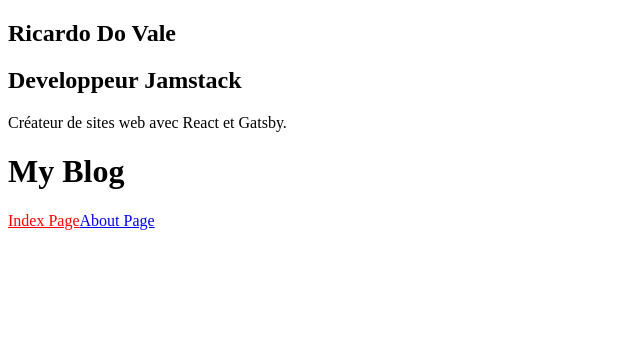
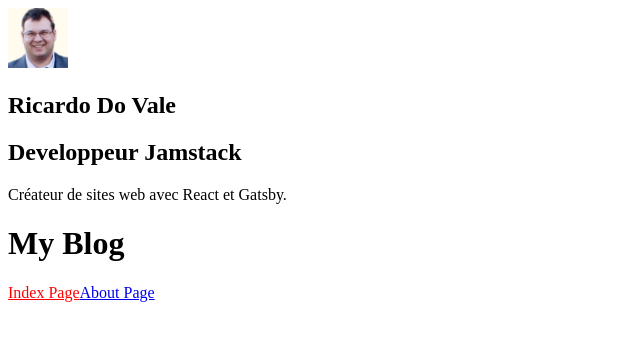
Before and after one commit to Pataco80/gatsby-myblog, a Gatsby site: page / in a window 1280 px wide. Shown: the whole page, without its empty margins (0-640 px from the left). Built offline with nearby package versions, Linux system fonts and the light colour scheme; Gatsby itself is replaced by a stand-in of ours.

Commit message:
Create and add avatar component

```diff
--- /dev/null
+++ b/src/components/Avatar/index.js
@@ -0,0 +1,21 @@
+import React from 'react'
+import {useStaticQuery,graphql} from 'gatsby'
+import Img from 'gatsby-image'
+const Avatar = () => {
+    const {avatarImage} = useStaticQuery(graphql`
+    {
+      avatarImage:file(relativePath: {eq: "photo-cv.jpg"}) {
+        childImageSharp {
+          fixed(width: 60, height: 60) {
+            ...GatsbyImageSharpFixed_tracedSVG
+          }
+        }
+      }
+    }
+  `)
+    return (
+        <Img fixed={avatarImage.childImageSharp.fixed} title='Profile Photo'/>
+    )
+}
+
+export default Avatar
--- a/src/components/Profile/index.js
+++ b/src/components/Profile/index.js
@@ -1,5 +1,6 @@
 import React from 'react'
 import {useStaticQuery,graphql} from 'gatsby'
+import Avatar from '../Avatar'
 
 const Profile = () => {
     const getSiteData = graphql`
@@ -18,6 +19,7 @@
 const {title,myJob,description} = siteData.site.siteMetadata
 return(
     <div className="profile-wrapper">
+      <Avatar/>
     <h1>{title}</h1>
     <h2>{myJob}</h2>
     <p>{description}</p>
```
Also changed, not shown: src/images/photo-cv.jpg (added).
